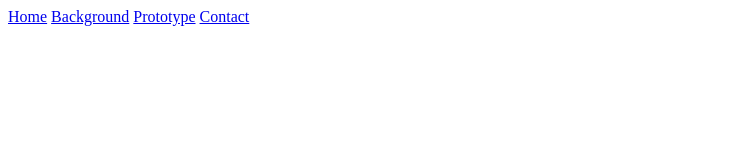
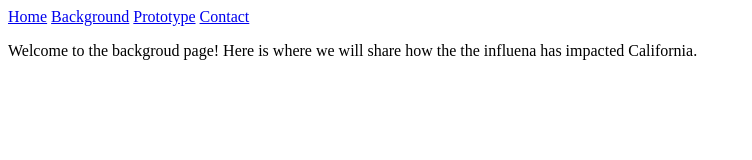
Before and after one commit to S-Bitaniya/S-Bitaniya.github.io, a plain HTML site: page FinalProject/background.html in a window 1280 px wide. Shown: the whole page, without its empty margins (0-752 px from the left). Drawn offline with Linux system fonts and the light colour scheme.

Commit message:
Update background.html

```diff
--- a/FinalProject/background.html
+++ b/FinalProject/background.html
@@ -8,6 +8,7 @@
             <a href="prototype.html">Prototype</a>
             <a href="contact.html">Contact</a>
      </nav>
+    <p> Welcome to the backgroud page! Here is where we will share how the the influena has impacted California.</p>
   </body>
 
 </html>
```
